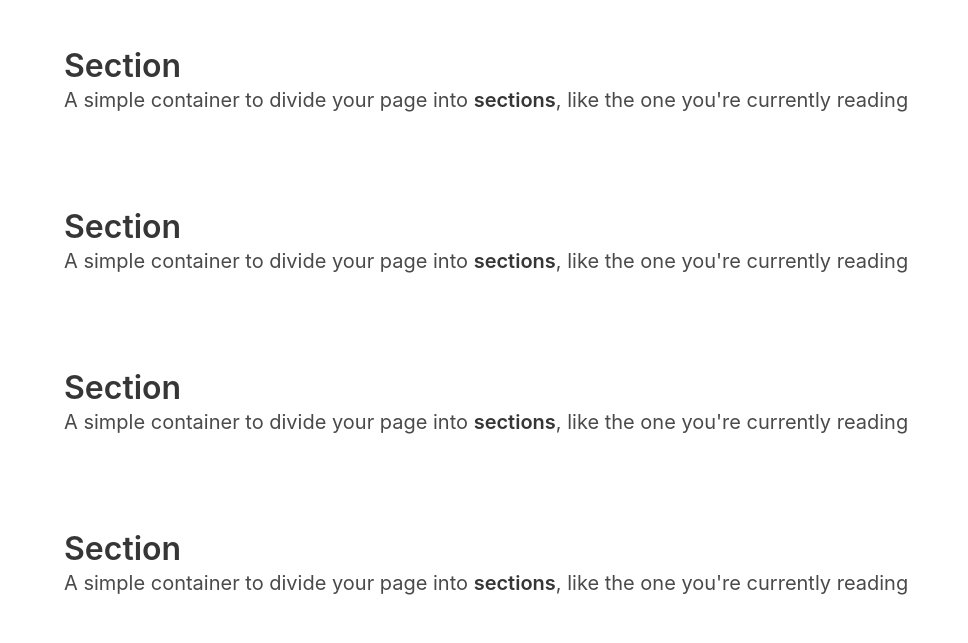
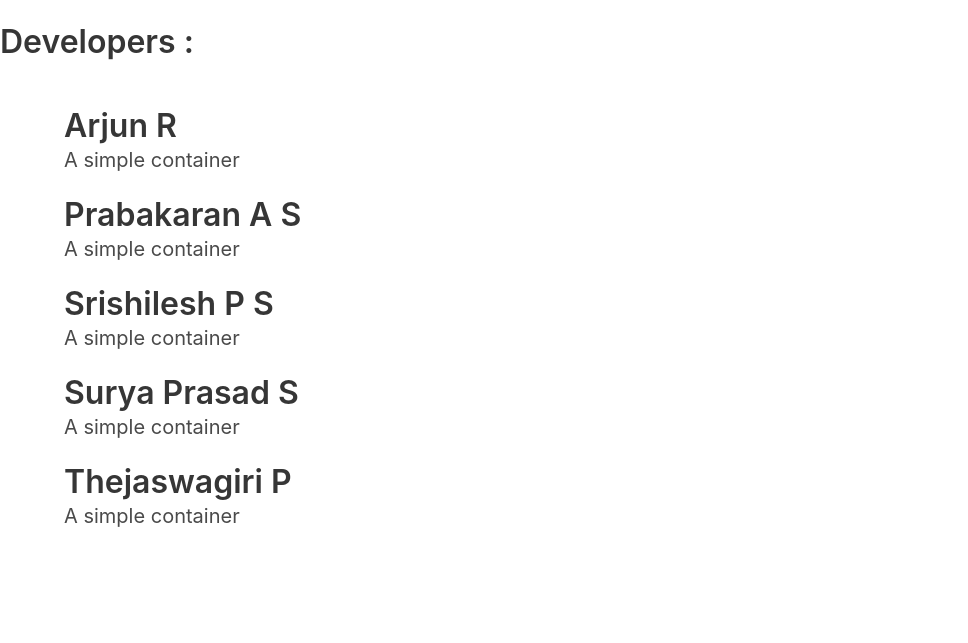
Before and after one commit to thejas2025/Hercules-Payroll-suite, a Flask app: page /about/ in a window 1280 px wide. Shown: the part 56-699 px from the top of the page, without its empty margins (0-968 px from the left). Run offline with Flask 2, Linux system fonts and the light colour scheme; some libraries are stand-ins or nearby versions.

Commit message:
Updated about.html page.

```diff
--- a/templates/about.html
+++ b/templates/about.html
@@ -92,42 +92,39 @@
         </div>
       </div>
     </nav>
+    <br>
+
+    <div>
+      <h1 class="title">Developers : </h1>
+    </div>
+<br><br>
+    <div class="container">
+      <h1 class="title">Arjun R</h1>
+      <h2 class="subtitle">A simple container</h2>
+    </div>
+    <br>
+    <div class="container">
+      <h1 class="title">Prabakaran A S</h1>
+      <h2 class="subtitle">A simple container</h2>
+    </div>
+    <br>
+    <div class="container">
+      <h1 class="title">Srishilesh P S</h1>
+      <h2 class="subtitle">A simple container</h2>
+    </div>
+    <br>
+    <div class="container">
+      <h1 class="title">Surya Prasad S</h1>
+      <h2 class="subtitle">A simple container</h2>
+    </div>
+    <br>
+    <div class="container">
+      <h1 class="title">Thejaswagiri P</h1>
+      <h2 class="subtitle">A simple container</h2>
+    </div>
 
 
-    <body>
-      <section class="section">
-        <div class="container">
-          <h1 class="title">Section</h1>
-          <h2 class="subtitle">
-            A simple container to divide your page into <strong>sections</strong>, like the one you're currently reading
-          </h2>
-        </div>
-      </section>
-      <section class="section">
-        <div class="container">
-          <h1 class="title">Section</h1>
-          <h2 class="subtitle">
-            A simple container to divide your page into <strong>sections</strong>, like the one you're currently reading
-          </h2>
-        </div>
-      </section>
-      <section class="section">
-        <div class="container">
-          <h1 class="title">Section</h1>
-          <h2 class="subtitle">
-            A simple container to divide your page into <strong>sections</strong>, like the one you're currently reading
-          </h2>
-        </div>
-      </section>
-      <section class="section">
-        <div class="container">
-          <h1 class="title">Section</h1>
-          <h2 class="subtitle">
-            A simple container to divide your page into <strong>sections</strong>, like the one you're currently reading
-          </h2>
-        </div>
-      </section>
-    </body>
+
 
   </body>
 </html>
```
